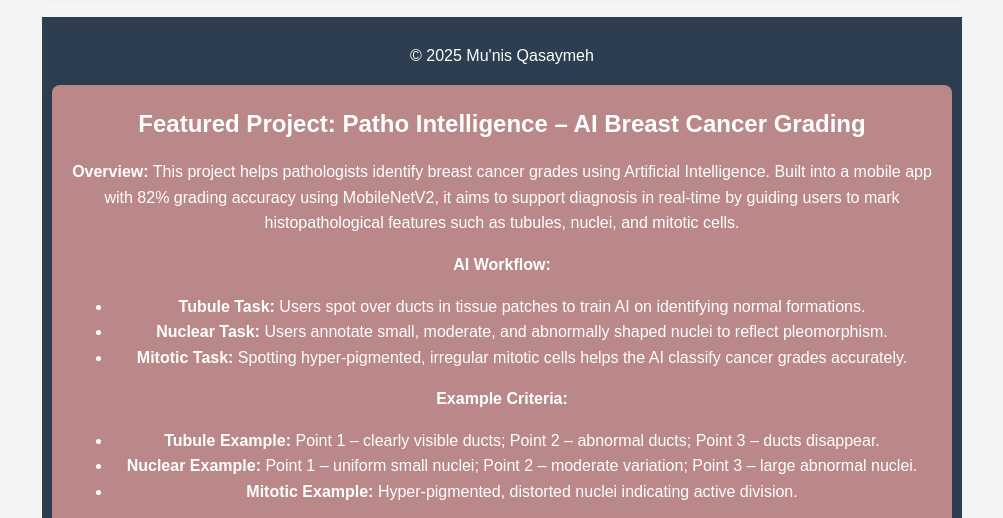
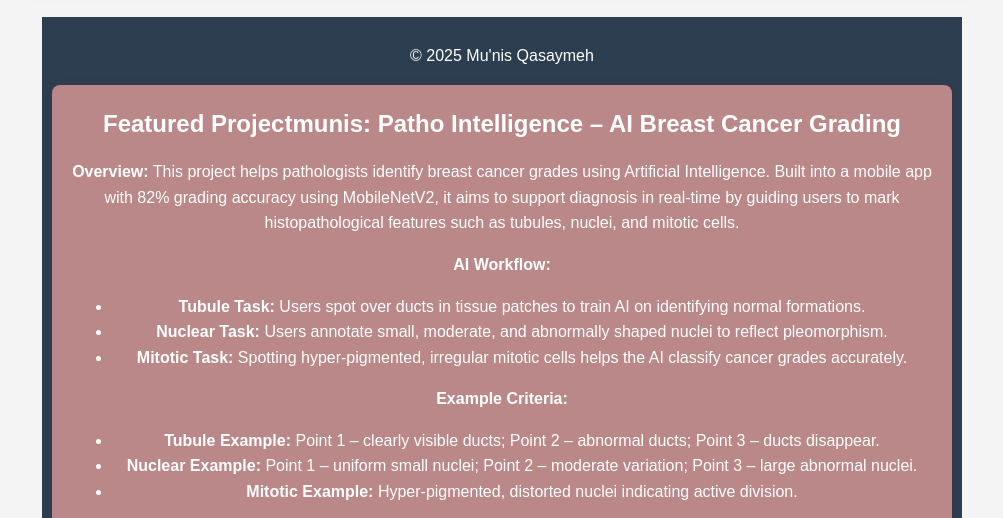
Before and after one commit to Qasaiemh/MunisQasaymeh, a plain HTML site: page index.html in a window 1280 px wide. Shown: the part 2493-3011 px from the top of the page, without its empty margins (138-1141 px from the left). Drawn offline with Linux system fonts and the light colour scheme.

Commit message:
Update index.html

```diff
--- a/index.html
+++ b/index.html
@@ -102,7 +102,7 @@
 
 
 <section>
-    <h2>Featured Project: Patho Intelligence – AI Breast Cancer Grading</h2>
+    <h2>Featured Projectmunis: Patho Intelligence – AI Breast Cancer Grading</h2>
     <p><strong>Overview:</strong> This project helps pathologists identify breast cancer grades using Artificial Intelligence. Built into a mobile app with 82% grading accuracy using MobileNetV2, it aims to support diagnosis in real-time by guiding users to mark histopathological features such as tubules, nuclei, and mitotic cells.</p>
 
     <p><strong>AI Workflow:</strong></p>
```
